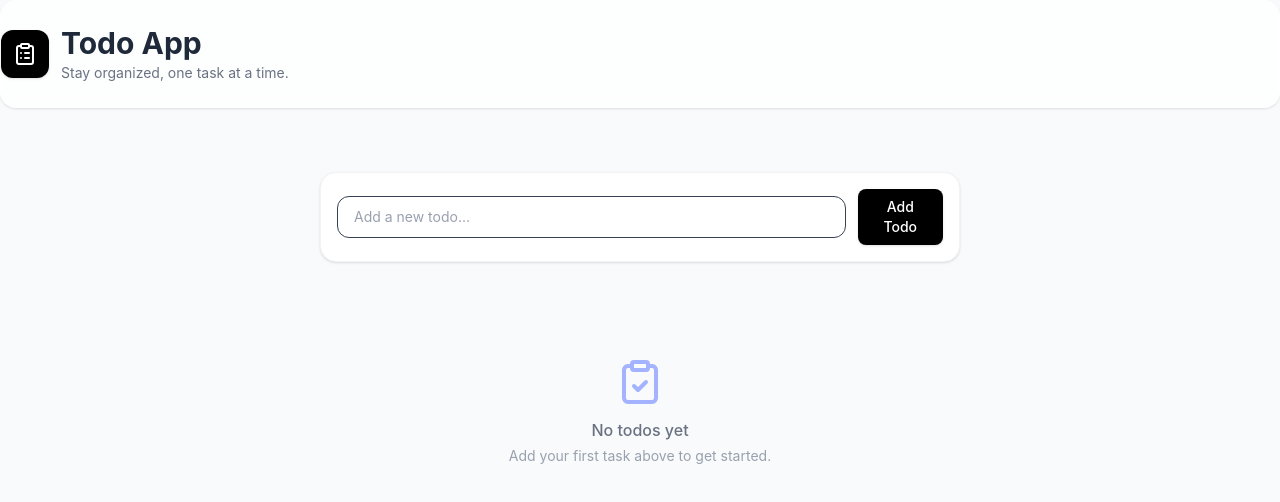
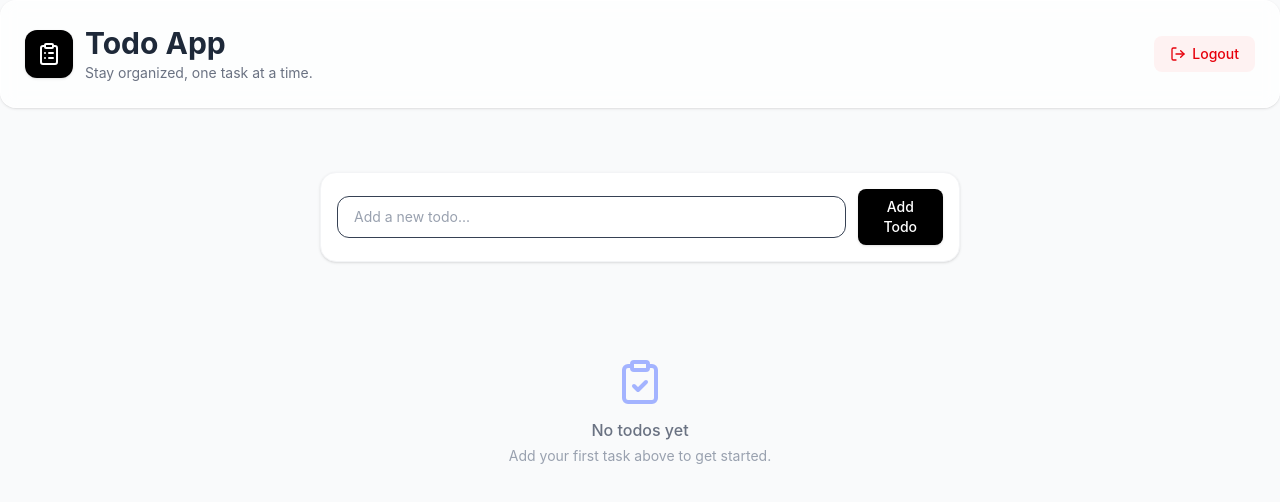
Before and after one commit to anuska-magar/todo-app, a React (Vite) app in the folder frontend/: page / in a window 1280 px wide. Shown: the top 502 px of the page. Built offline with nearby package versions, Linux system fonts and the light colour scheme; sample sign-in values are in the browser's storage.

Commit message:
logout button pushed

```diff
--- a/frontend/src/components/Header.jsx
+++ b/frontend/src/components/Header.jsx
@@ -1,10 +1,18 @@
-import { ClipboardList } from "lucide-react";
+import { ClipboardList, LogOut } from "lucide-react";
+import { useNavigate } from "react-router-dom";
+import Button from "./Button";
 
 function Header({ totalCount = 0, completedCount = 0 }) {
   const remaining = totalCount - completedCount;
+  const navigate = useNavigate();
+
+  const handleLogout = () => {
+    localStorage.removeItem('token');
+    navigate('/login');
+  };
 
   return (
-    <header className="bg-white/70 backdrop-blur-sm rounded-2xl shadow-sm border border-white/60 px- py-6 mb-8">
+    <header className="bg-white/70 backdrop-blur-sm rounded-2xl shadow-sm border border-white/60 px-6 py-6 mb-8">
       <div className="flex justify-between items-center flex-wrap gap-4">
         <div className="flex items-center gap-3">
           <div className="bg-black p-3 rounded-xl shadow-sm">
@@ -18,12 +26,22 @@ function Header({ totalCount = 0, completedCount = 0 }) {
           </div>
         </div>
 
+        <div className="flex items-center gap-3">
           {/* Live task summary */}
           {totalCount > 0 && (
             <div className="bg-indigo-50 text-indigo-700 text-sm font-medium px-4 py-2 rounded-full">
               {completedCount} done · {remaining} remaining
             </div>
           )}
+
+          {/* Logout Button */}
+          <Button
+            label="Logout"
+            onClick={handleLogout}
+            variant="danger"
+            icon={<LogOut className="w-4 h-4" />}
+          />
+        </div>
       </div>
     </header>
   );
```
Lines whose indentation alone changed are shown as unchanged.
